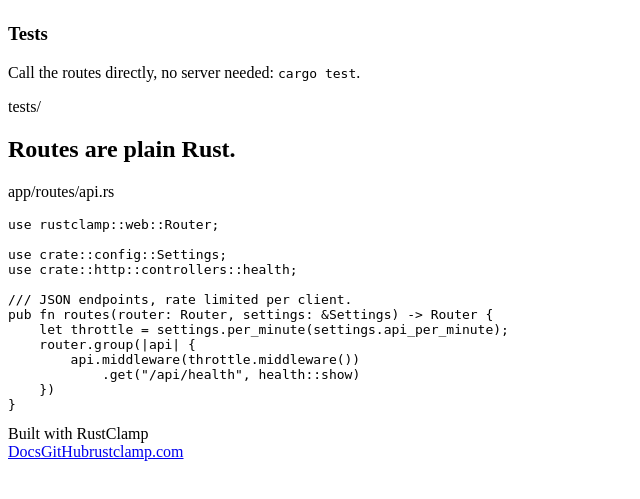
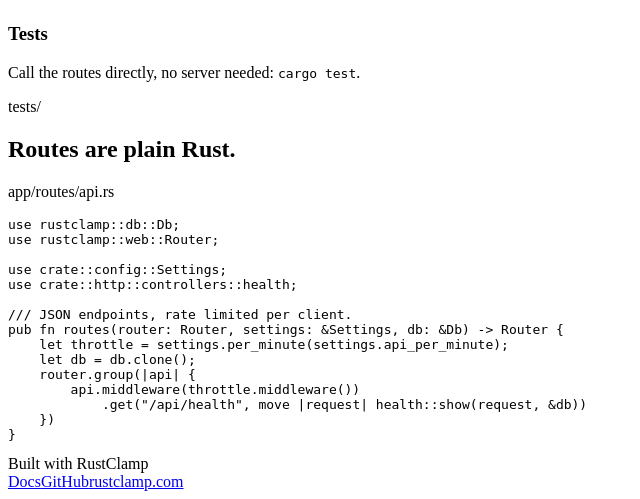
Before and after one commit to rustclamp/rustclamp, a Python web app: template tooling/templates/web/app/resources/views/welcome.html in a window 1280 px wide. Shown: the part 5622-6121 px from the top of the page, without its empty margins (0-640 px from the left). Before the commit the page ends 6083 px from the top, so only its background shows below. Run offline with Jinja, Linux system fonts and the light colour scheme; the template is opened without the code that fills it, so the values that code supplies are empty.

Commit message:
fix(db): fetch before offline boundary checks; welcome sample shows api.rs with Db

```diff
--- a/tooling/templates/web/app/resources/views/welcome.html
+++ b/tooling/templates/web/app/resources/views/welcome.html
@@ -72,17 +72,19 @@
       <h2 class="text-4xl leading-none tracking-tight sm:text-6xl">Routes are <span class="bg-linear-to-r from-orange-600 to-pink-600 bg-clip-text text-transparent dark:from-orange-300 dark:to-pink-300">plain Rust.</span></h2>
       <div class="mt-10 overflow-hidden rounded-2xl border border-black/10 dark:border-white/10 dark:bg-black">
         <p class="border-b border-black/10 bg-neutral-50 px-5 py-3 font-mono text-xs tracking-wide text-neutral-500 uppercase dark:border-white/10 dark:bg-neutral-900">app/routes/api.rs</p>
-        <pre class="overflow-x-auto p-5 font-mono text-sm leading-7 text-neutral-600 dark:text-neutral-400"><span class="text-indigo-500 dark:text-indigo-300">use</span> rustclamp::web::Router;
+        <pre class="overflow-x-auto p-5 font-mono text-sm leading-7 text-neutral-600 dark:text-neutral-400"><span class="text-indigo-500 dark:text-indigo-300">use</span> rustclamp::db::Db;
+<span class="text-indigo-500 dark:text-indigo-300">use</span> rustclamp::web::Router;
 
 <span class="text-indigo-500 dark:text-indigo-300">use</span> crate::config::Settings;
 <span class="text-indigo-500 dark:text-indigo-300">use</span> crate::http::controllers::health;
 
 <span class="text-neutral-400 dark:text-neutral-500">/// JSON endpoints, rate limited per client.</span>
-<span class="text-indigo-500 dark:text-indigo-300">pub fn</span> routes(router: Router, settings: &amp;Settings) -&gt; Router {
+<span class="text-indigo-500 dark:text-indigo-300">pub fn</span> routes(router: Router, settings: &amp;Settings, db: &amp;Db) -&gt; Router {
     <span class="text-indigo-500 dark:text-indigo-300">let</span> throttle = settings.per_minute(settings.api_per_minute);
+    <span class="text-indigo-500 dark:text-indigo-300">let</span> db = db.clone();
     router.group(|api| {
         api.middleware(throttle.middleware())
-            .get(<span class="text-orange-600 dark:text-orange-400">"/api/health"</span>, health::show)
+            .get(<span class="text-orange-600 dark:text-orange-400">"/api/health"</span>, <span class="text-indigo-500 dark:text-indigo-300">move</span> |request| health::show(request, &amp;db))
     })
 }</pre>
       </div>
```
Also changed, not shown: .github/workflows/ci.yml.
